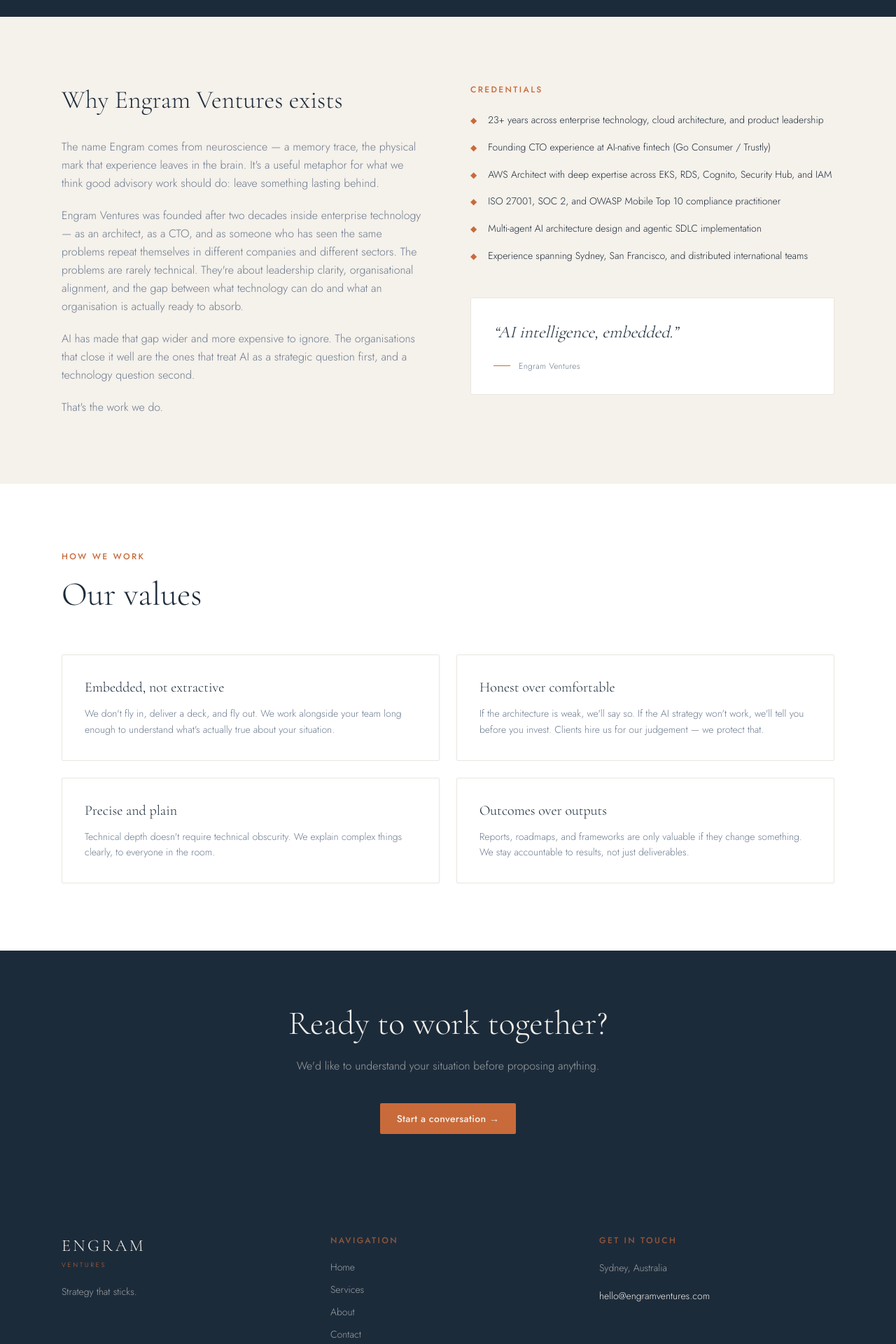
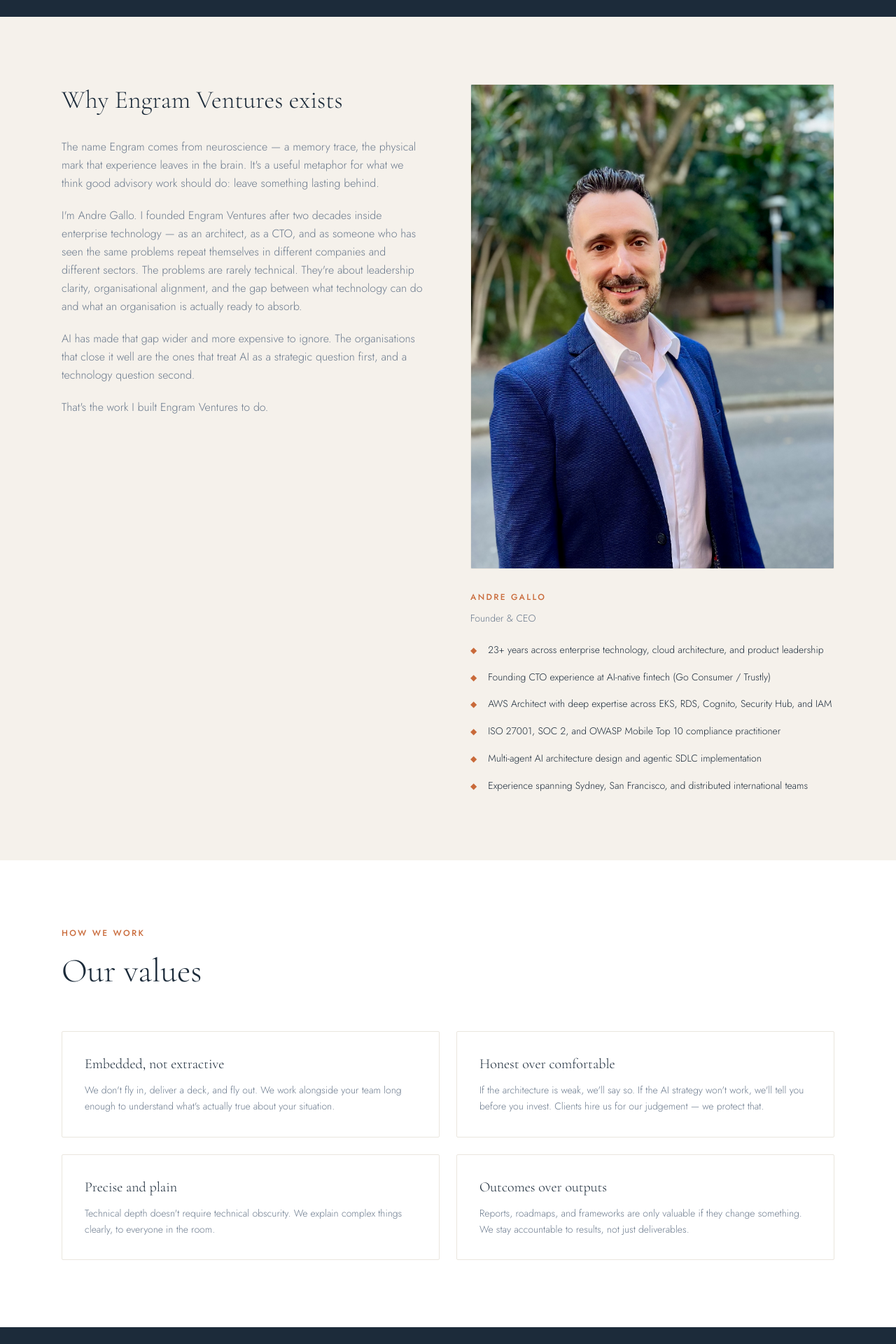
Before and after one commit to engram-ventures/engram-website, a Next.js app: page /about in a window 1280 px wide. Shown: the part 420-2340 px from the top of the page at 70% size. Built offline with nearby package versions, Linux system fonts and the light colour scheme.

Commit message:
refactor: add my pic

```diff
--- a/app/about/page.tsx
+++ b/app/about/page.tsx
@@ -1,10 +1,12 @@
 import type { Metadata } from "next";
+import Image from "next/image";
 import Link from "next/link";
 
 export const metadata: Metadata = {
-  title: "About",
+  title: "About — 23+ Years in Enterprise Technology & AI",
   description:
-    "Engram Ventures was founded by a technologist with 23+ years in enterprise systems, cloud infrastructure, and AI product development. Based in Sydney, Australia.",
+    "Founded by Andre Gallo — a technologist with 23+ years in enterprise systems, cloud architecture, and AI product development. Based in Sydney, Australia.",
+  alternates: { canonical: "/about" },
 };
 
 const credentials = [
@@ -66,13 +68,14 @@ export default function AboutPage() {
                   do: leave something lasting behind.
                 </p>
                 <p>
-                  Engram Ventures was founded after two decades inside
-                  enterprise technology — as an architect, as a CTO, and as
-                  someone who has seen the same problems repeat themselves in
-                  different companies and different sectors. The problems are
-                  rarely technical. They&apos;re about leadership clarity,
-                  organisational alignment, and the gap between what technology
-                  can do and what an organisation is actually ready to absorb.
+                  I&apos;m Andre Gallo. I founded Engram Ventures after two
+                  decades inside enterprise technology — as an architect, as a
+                  CTO, and as someone who has seen the same problems repeat
+                  themselves in different companies and different sectors. The
+                  problems are rarely technical. They&apos;re about leadership
+                  clarity, organisational alignment, and the gap between what
+                  technology can do and what an organisation is actually ready
+                  to absorb.
                 </p>
                 <p>
                   AI has made that gap wider and more expensive to ignore. The
@@ -80,14 +83,31 @@ export default function AboutPage() {
                   a strategic question first, and a technology question second.
                 </p>
                 <p>
-                  That&apos;s the work we do.
+                  That&apos;s the work I built Engram Ventures to do.
                 </p>
               </div>
             </div>
 
             {/* Credentials */}
             <div>
-              <div className="section-label mb-6">Credentials</div>
+              <div className="relative mb-8">
+                <div className="overflow-hidden rounded-xs border border-parchment-dark">
+                  <Image
+                    src="/web-profile-new.jpeg"
+                    alt="Andre Gallo — Founder & CEO at Engram Ventures"
+                    width={600}
+                    height={750}
+                    className="w-full object-cover"
+                    priority
+                  />
+                </div>
+                <div className="absolute -bottom-3 -right-3 w-full h-full border border-ember/20 rounded-xs -z-10" />
+              </div>
+
+              <div className="section-label mb-3">Andre Gallo</div>
+              <p className="font-body text-sm font-light text-slate-warm mb-6">
+                Founder &amp; CEO
+              </p>
               <ul className="space-y-4">
                 {credentials.map((c) => (
                   <li key={c} className="flex items-start gap-4">
@@ -98,18 +118,6 @@ export default function AboutPage() {
                   </li>
                 ))}
               </ul>
-
-              <div className="mt-12 bg-white border border-parchment-dark rounded-xs p-8">
-                <blockquote className="font-display text-2xl font-light text-navy italic leading-snug">
-                  &ldquo;AI intelligence, embedded.&rdquo;
-                </blockquote>
-                <div className="mt-6 flex items-center gap-3">
-                  <div className="w-6 h-px bg-ember" />
-                  <span className="font-body text-xs font-light text-slate-warm tracking-wide">
-                    Engram Ventures
-                  </span>
-                </div>
-              </div>
             </div>
           </div>
         </div>
--- a/app/api/contact/route.ts
+++ b/app/api/contact/route.ts
@@ -13,8 +13,8 @@ export async function POST(req: NextRequest) {
     }
 
     const { error } = await resend.emails.send({
-      from: "Engram Ventures <noreply@engramventures.com>",
-      to: ["hello@engramventures.com"],
+      from: "Engram Ventures <noreply@engram.ventures>",
+      to: ["hello@engram.ventures"],
       replyTo: email,
       subject: `New enquiry from ${name}${type ? ` — ${type}` : ""}`,
       text: `
--- a/app/contact/ContactClient.tsx
+++ b/app/contact/ContactClient.tsx
@@ -172,10 +172,10 @@ export default function ContactPage() {
               <div>
                 <div className="section-label mb-4">Direct contact</div>
                 <a
-                  href="mailto:hello@engramventures.com"
+                  href="mailto:hello@engram.ventures"
                   className="font-body text-base font-light text-navy hover:text-ember transition-colors"
                 >
-                  hello@engramventures.com
+                  hello@engram.ventures
                 </a>
               </div>
 
--- a/app/contact/page.tsx
+++ b/app/contact/page.tsx
@@ -2,9 +2,10 @@ import type { Metadata } from "next";
 import ContactClient from "./ContactClient";
 
 export const metadata: Metadata = {
-  title: "Contact",
+  title: "Contact — AI Strategy Advisory, Sydney Australia",
   description:
     "Get in touch with Engram Ventures. AI strategy, technical due diligence, and DevSecOps advisory for enterprise leaders and investors. Based in Sydney, Australia.",
+  alternates: { canonical: "/contact" },
 };
 
 export default function ContactPage() {
--- a/app/layout.tsx
+++ b/app/layout.tsx
@@ -3,6 +3,7 @@ import { Cormorant_Garamond, Jost, JetBrains_Mono } from "next/font/google";
 import "./globals.css";
 import Navigation from "@/components/Navigation";
 import Footer from "@/components/Footer";
+import { organizationJsonLd } from "@/lib/structured-data";
 
 const cormorant = Cormorant_Garamond({
   subsets: ["latin"],
@@ -26,7 +27,7 @@ const jetbrains = JetBrains_Mono({
   display: "swap",
 });
 
-const siteUrl = "https://engramventures.com";
+const siteUrl = "https://engram.ventures";
 
 export const metadata: Metadata = {
   metadataBase: new URL(siteUrl),
@@ -46,7 +47,7 @@ export const metadata: Metadata = {
     "Australia",
     "Sydney",
   ],
-  authors: [{ name: "Engram Ventures" }],
+  authors: [{ name: "Andre Gallo" }],
   creator: "Engram Ventures",
   openGraph: {
     type: "website",
@@ -96,6 +97,12 @@ export default function RootLayout({
       className={`${cormorant.variable} ${jost.variable} ${jetbrains.variable}`}
     >
       <body>
+        <script
+          type="application/ld+json"
+          dangerouslySetInnerHTML={{
+            __html: JSON.stringify(organizationJsonLd),
+          }}
+        />
         <Navigation />
         <main>{children}</main>
         <Footer />
--- a/app/page.tsx
+++ b/app/page.tsx
@@ -5,6 +5,7 @@ export const metadata: Metadata = {
   title: "Engram Ventures — AI Strategy & Technical Advisory",
   description:
     "Engram Ventures partners with enterprise technology leaders and investors to build lasting AI capability through embedded strategy, rigorous due diligence, and engineering foundations that hold.",
+  alternates: { canonical: "/" },
 };
 
 const services = [
--- a/app/robots.ts
+++ b/app/robots.ts
@@ -6,6 +6,6 @@ export default function robots(): MetadataRoute.Robots {
       userAgent: "*",
       allow: "/",
     },
-    sitemap: "https://engramventures.com/sitemap.xml",
+    sitemap: "https://engram.ventures/sitemap.xml",
   };
 }
--- a/components/Footer.tsx
+++ b/components/Footer.tsx
@@ -47,21 +47,21 @@ export default function Footer() {
             <p className="font-body text-sm font-light leading-relaxed mb-4">
               Sydney, Australia
             </p>
-            <Link
-              href="/contact"
+            <a
+              href="mailto:hello@engram.ventures"
               className="font-body text-sm font-light text-parchment hover:text-ember transition-colors"
             >
-              hello@engramventures.com
-            </Link>
+              hello@engram.ventures
+            </a>
           </div>
         </div>
 
         <div className="border-t border-white/10 pt-8 flex flex-col md:flex-row justify-between items-start md:items-center gap-4">
           <p className="font-body text-xs font-light">
-            © {year} Engram Advisory Pty Ltd. All rights reserved.
+            © {year} Engram Ventures Pty Ltd. All rights reserved.
           </p>
           <p className="font-body text-xs font-light">
-            ABN · Registered in Australia
+            ABN 65 696 046 045
           </p>
         </div>
       </div>
--- /dev/null
+++ b/lib/structured-data.ts
@@ -0,0 +1,82 @@
+const siteUrl = "https://engram.ventures";
+
+export const organizationJsonLd = {
+  "@context": "https://schema.org",
+  "@type": "ProfessionalService",
+  name: "Engram Ventures",
+  url: siteUrl,
+  logo: `${siteUrl}/og-image.png`,
+  description:
+    "Engram Ventures partners with enterprise technology leaders and investors to build lasting AI capability through embedded strategy, rigorous due diligence, and engineering foundations that hold.",
+  address: {
+    "@type": "PostalAddress",
+    addressLocality: "Sydney",
+    addressCountry: "AU",
+  },
+  founder: {
+    "@type": "Person",
+    name: "Andre Gallo",
+    jobTitle: "Founder & CEO",
+  },
+  contactPoint: {
+    "@type": "ContactPoint",
+    email: "hello@engram.ventures",
+    contactType: "customer service",
+  },
+  areaServed: {
+    "@type": "GeoCircle",
+    geoMidpoint: {
+      "@type": "GeoCoordinates",
+      addressCountry: "AU",
+    },
+  },
+  knowsAbout: [
+    "AI Strategy",
+    "Technical Due Diligence",
+    "DevSecOps",
+    "Cloud Architecture",
+    "AWS",
+  ],
+};
+
+export const servicesJsonLd = [
+  {
+    "@context": "https://schema.org",
+    "@type": "Service",
+    name: "AI Strategy & Roadmaps",
+    description:
+      "Translating AI potential into executable plans. From board-level framing to team-level implementation.",
+    provider: {
+      "@type": "ProfessionalService",
+      name: "Engram Ventures",
+    },
+    areaServed: "AU",
+    serviceType: "AI Consulting",
+  },
+  {
+    "@context": "https://schema.org",
+    "@type": "Service",
+    name: "Technical Due Diligence",
+    description:
+      "For PE/VC firms evaluating technology assets. Architecture reviews, team assessments, risk scoring.",
+    provider: {
+      "@type": "ProfessionalService",
+      name: "Engram Ventures",
+    },
+    areaServed: "AU",
+    serviceType: "Technology Due Diligence",
+  },
+  {
+    "@context": "https://schema.org",
+    "@type": "Service",
+    name: "DevSecOps & Cloud Architecture",
+    description:
+      "Security-first engineering foundations. AWS architecture, compliance frameworks, and agentic SDLC design.",
+    provider: {
+      "@type": "ProfessionalService",
+      name: "Engram Ventures",
+    },
+    areaServed: "AU",
+    serviceType: "DevSecOps Consulting",
+  },
+];
```
Also changed, not shown: app/services/page.tsx (+10 -2 lines), app/sitemap.ts (+5 -6 lines), next.config.ts (+19 -1 lines), public/web-profile-new.jpeg (added).
